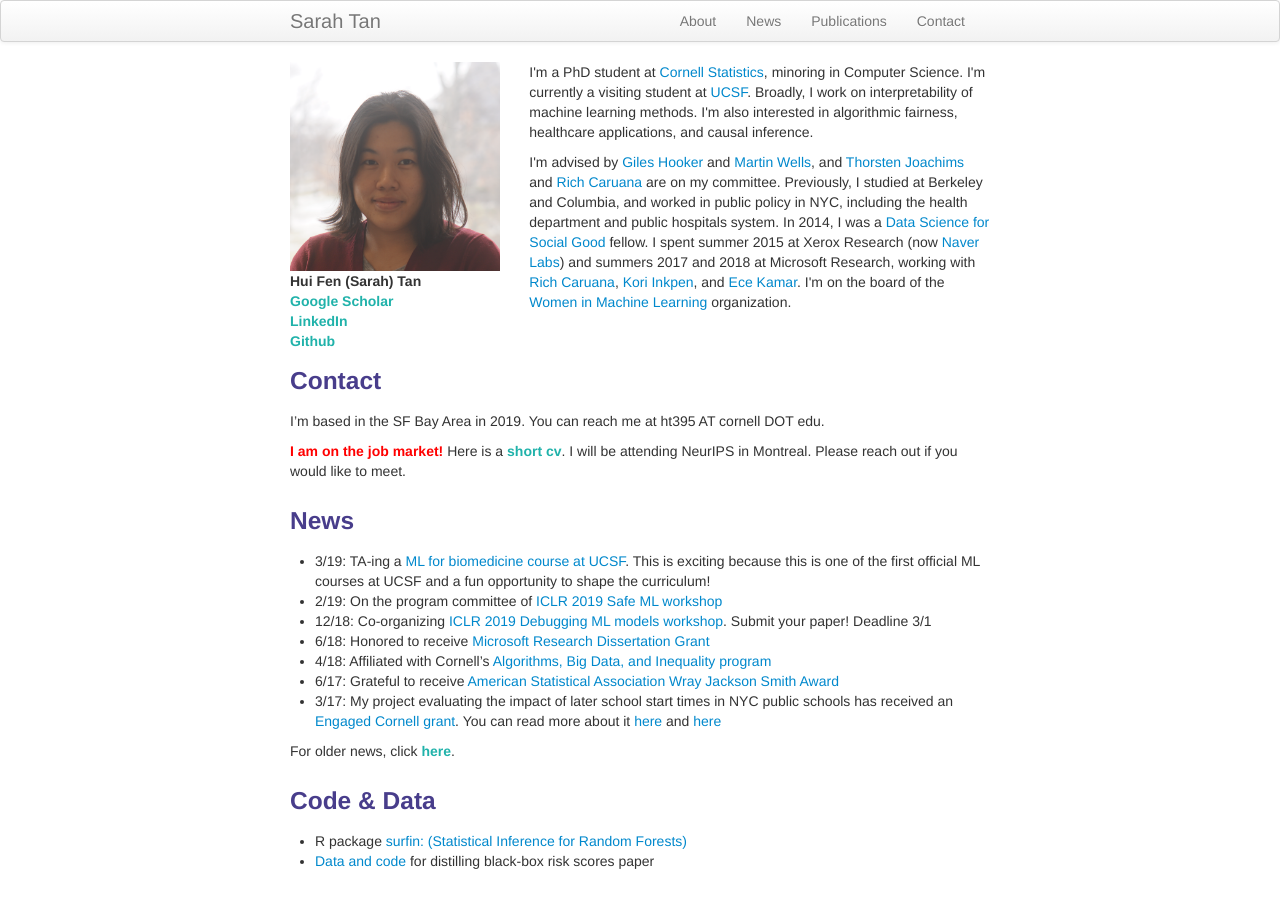
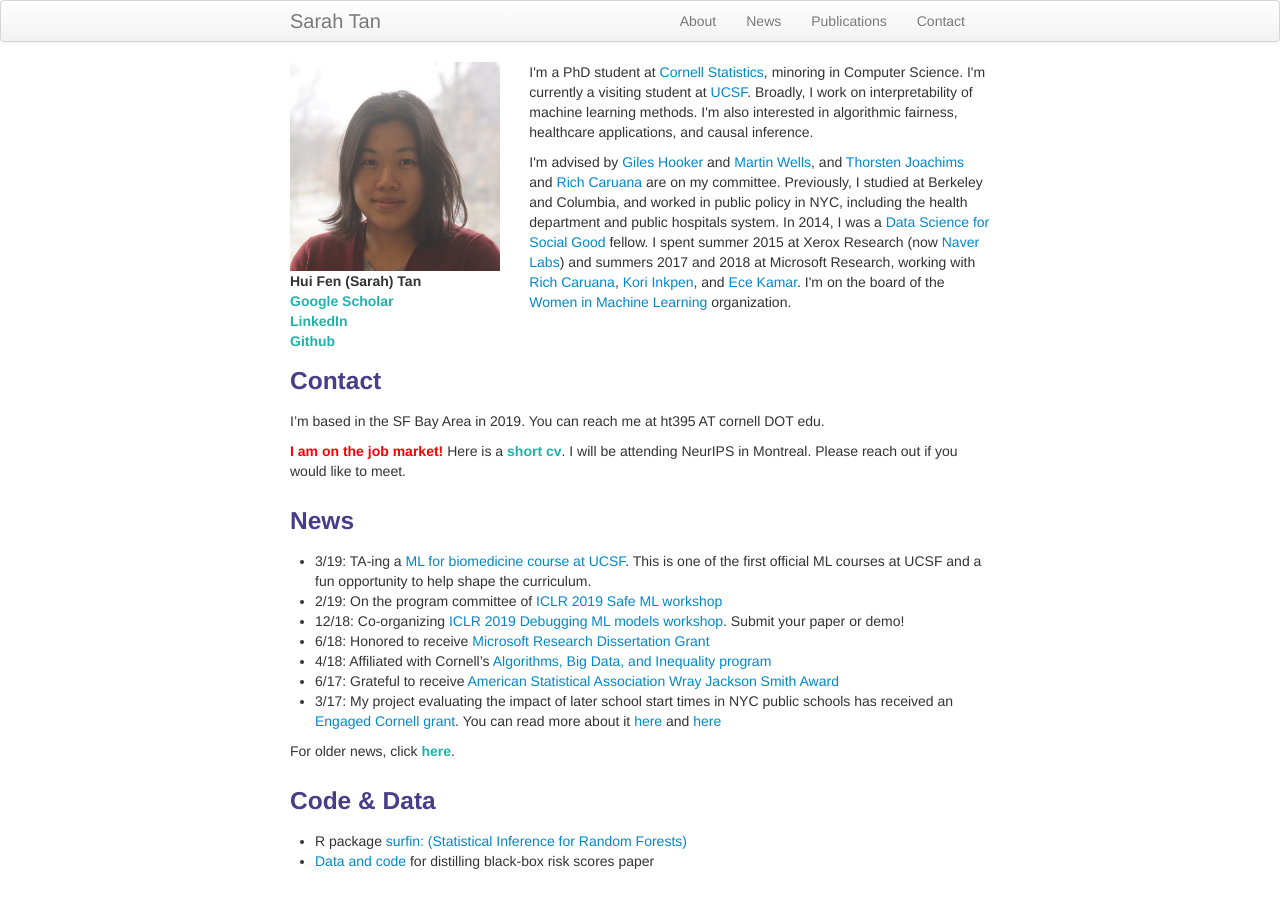
Before and after one commit to shftan/shftan.github.io, a Jekyll site: the page built from index.md, in a window 1280 px wide and 900 px high. Built offline with Jekyll 4.4.1, drawn with Linux system fonts in a browser that asks for light colours.

Commit message:
Update index.md

```diff
--- a/index.md
+++ b/index.md
@@ -32,9 +32,9 @@ I'm based in the SF Bay Area in 2019. You can reach me at ht395 AT cornell DOT e
 
 <div class="row-fluid" id="news"><h3>News</h3>
 </div>
-- 3/19: TA-ing a [ML for biomedicine course at UCSF](http://ticr.ucsf.edu/courses/schedule/machine_learning.html). This is exciting because this is one of the first official ML courses at UCSF and a fun opportunity to shape the curriculum!
+- 3/19: TA-ing a [ML for biomedicine course at UCSF](http://ticr.ucsf.edu/courses/schedule/machine_learning.html). This is one of the first official ML courses at UCSF and a fun opportunity to help shape the curriculum.
 - 2/19: On the program committee of [ICLR 2019 Safe ML workshop](https://sites.google.com/view/safeml-iclr2019/home)
-- 12/18: Co-organizing [ICLR 2019 Debugging ML models workshop](https://debug-ml-iclr2019.github.io/). Submit your paper! Deadline 3/1
+- 12/18: Co-organizing [ICLR 2019 Debugging ML models workshop](https://debug-ml-iclr2019.github.io/). Submit your paper or demo!
 - 6/18: Honored to receive [Microsoft Research Dissertation Grant](https://www.microsoft.com/en-us/research/academic-program/dissertation-grant/#!grant-recipients)
 - 4/18: Affiliated with Cornell's [Algorithms, Big Data, and Inequality program](http://socialsciences.cornell.edu/algorithms/)
 - 6/17: Grateful to receive [American Statistical Association Wray Jackson Smith Award](http://stattrak.amstat.org/2017/07/01/smithscholarship/)
```
